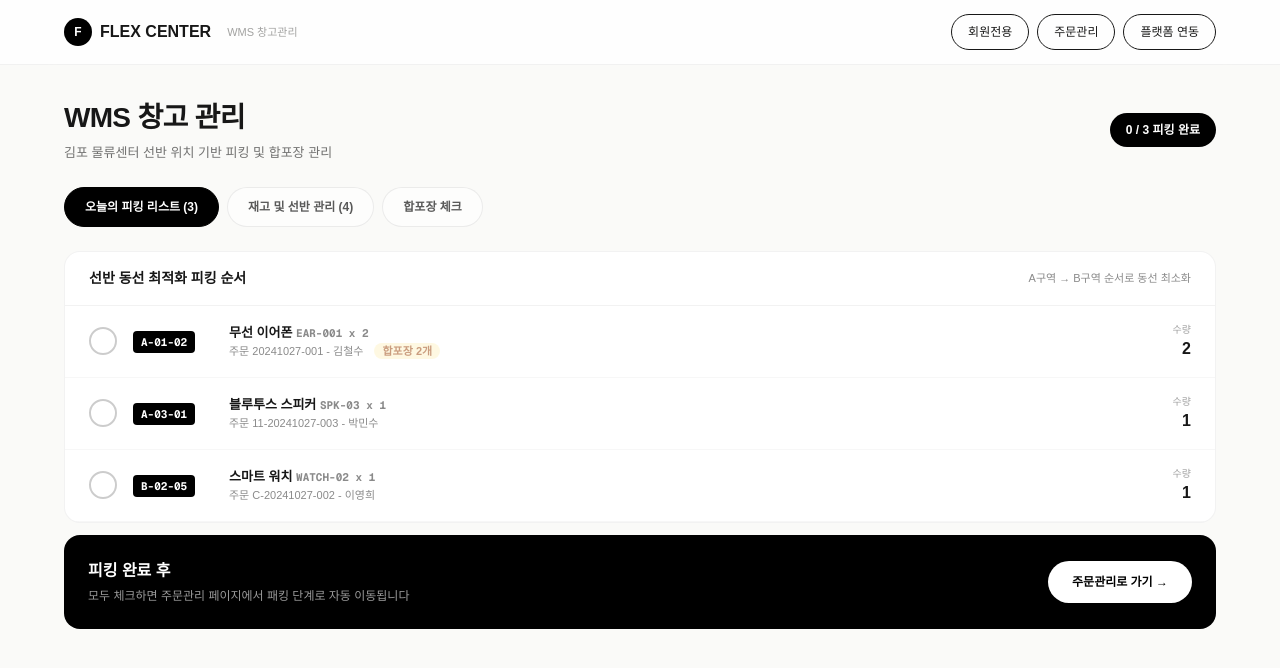
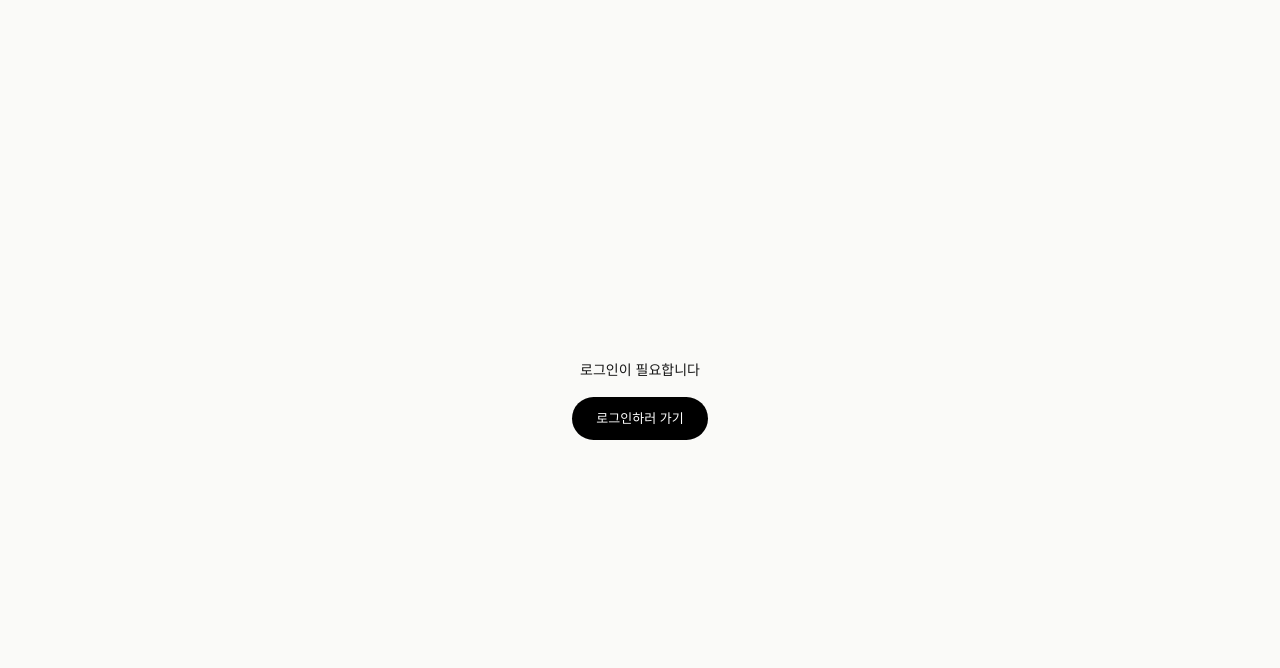
Before and after one commit to hanman19/flex-center, a Next.js app: page /wms in a window 1280 px wide. Shown: the top 668 px of the page. Built offline with nearby package versions, Linux system fonts and the light colour scheme.

Commit message:
seller WMS - FLEX LITE my warehouse view

```diff
--- a/src/app/wms/page.tsx
+++ b/src/app/wms/page.tsx
@@ -8,130 +8,148 @@ const supabase = createClient(
   "sb_publishable_bhaLFQf6wmB6wMx1NNkSAg_Ypyy48rF"
 );
 
-const mockInventory = [
-  { sku: "EAR-001", name: "무선 이어폰", qty: 150, location: "A-01-02", inbound_date: "2024-10-20", status: "normal" },
-  { sku: "WATCH-02", name: "스마트 워치", qty: 45, location: "B-02-05", inbound_date: "2024-10-22", status: "low" },
-  { sku: "SPK-03", name: "블루투스 스피커", qty: 80, location: "A-03-01", inbound_date: "2024-10-25", status: "normal" },
-  { sku: "CASE-04", name: "에어팟 케이스", qty: 320, location: "A-01-03", inbound_date: "2024-10-26", status: "normal" },
-];
+export default function WMSPage() {
+  const [session, setSession] = useState<any>(null);
+  const [profile, setProfile] = useState<any>(null);
+  const [inventory, setInventory] = useState<any[]>([]);
+  const [inbounds, setInbounds] = useState<any[]>([]);
+  const [outbounds, setOutbounds] = useState<any[]>([]);
+  const [tab, setTab] = useState<"stock" | "inbound" | "outbound">("stock");
+  const [loading, setLoading] = useState(true);
 
-const mockPickingList = [
-  { order_id: "20241027-001", sku: "EAR-001", location: "A-01-02", qty: 2, product: "무선 이어폰", recipient: "김철수", bundled: true, bundle_count: 2 },
-  { order_id: "C-20241027-002", sku: "WATCH-02", location: "B-02-05", qty: 1, product: "스마트 워치", recipient: "이영희", bundled: false, bundle_count: 1 },
-  { order_id: "11-20241027-003", sku: "SPK-03", location: "A-03-01", qty: 1, product: "블루투스 스피커", recipient: "박민수", bundled: false, bundle_count: 1 },
-];
+  useEffect(() => {
+    const load = async () => {
+      const { data: { session: s } } = await supabase.auth.getSession();
+      setSession(s);
+      if (!s) { setLoading(false); return; }
 
-export default function WMSPage() {
-  const [inventory, setInventory] = useState(mockInventory);
-  const [picking, setPicking] = useState(mockPickingList);
-  const [tab, setTab] = useState<"picking" | "inventory" | "bundle">("picking");
-  const [completed, setCompleted] = useState<string[]>([]);
+      const { data: prof } = await supabase.from("seller_profiles").select("*").eq("user_id", s.user.id).maybeSingle();
+      setProfile(prof);
 
-  const togglePick = (orderId: string) => {
-    if (completed.includes(orderId)) setCompleted(completed.filter(c => c !== orderId));
-    else setCompleted([...completed, orderId]);
-  };
+      // 실제 inventory 테이블이 있으면 가져오고, 없으면 샘플 보여주기
+      try {
+        const { data: inv } = await supabase.from("seller_inventory").select("*").eq("seller_id", s.user.id);
+        if (inv && inv.length > 0) setInventory(inv);
+        else {
+          // 샘플 데이터 - 셀러용이니까 내 재고만
+          setInventory([
+            { id: "1", sku: "EAR-001", product_name: "무선 이어폰", qty: 150, location: "A-01-02", box_count: 3, inbound_date: "2024-10-20", status: "보관중" },
+            { id: "2", sku: "WATCH-02", product_name: "스마트 워치", qty: 45, location: "B-02-05", box_count: 1, inbound_date: "2024-10-22", status: "보관중" },
+            { id: "3", sku: "CASE-04", product_name: "에어팟 케이스", qty: 320, location: "A-01-03", box_count: 2, inbound_date: "2024-10-26", status: "보관중" },
+          ]);
+        }
+        const { data: ord } = await supabase.from("orders").select("*").eq("seller_id", s.user.id).order("created_at", { ascending: false }).limit(20);
+        if (ord) {
+          setOutbounds(ord);
+        } else {
+          setOutbounds([
+            { id: "1", platform_order_id: "20241027-001", product_name: "무선 이어폰", qty: 2, status: "출고완료", invoice: "CJ1234567890", created_at: new Date().toISOString() },
+            { id: "2", platform_order_id: "C-20241027-002", product_name: "스마트 워치", qty: 1, status: "피킹중", invoice: "", created_at: new Date().toISOString() },
+          ]);
+        }
+      } catch(e) {}
+      setLoading(false);
+    };
+    load();
+  }, []);
 
-  const totalPicking = picking.length;
-  const donePicking = completed.length;
+  if (loading) return <div className="min-h-screen flex items-center justify-center text-[13px]">내 창고 불러오는 중...</div>;
+
+  if (!session) {
+    return (
+      <div className="min-h-screen flex flex-col items-center justify-center bg-[#fafaf8]">
+        <p className="text-[14px]">로그인이 필요합니다</p>
+        <Link href="/login" className="mt-4 bg-black text-white px-6 py-3 rounded-full text-[13px]">로그인하러 가기</Link>
+      </div>
+    )
+  }
+
+  const totalQty = inventory.reduce((sum, i) => sum + (i.qty || 0), 0);
+  const totalBox = inventory.reduce((sum, i) => sum + (i.box_count || 0), 0);
 
   return (
     <div className="min-h-screen bg-[#fafaf8]">
       <header className="border-b border-black/5 bg-white/80 backdrop-blur-xl sticky top-0 z-20">
         <div className="max-w-[1200px] mx-auto px-6 h-[64px] flex items-center justify-between">
-          <Link href="/" className="flex items-center gap-2"><div className="w-7 h-7 bg-black text-white rounded-full flex items-center justify-center font-black text-[12px]">F</div><span className="font-bold">FLEX CENTER</span><span className="text-[11px] opacity-40 ml-2">WMS 창고관리</span></Link>
-          <div className="flex gap-2"><Link href="/dashboard" className="text-[12px] px-4 py-2 rounded-full border">회원전용</Link><Link href="/orders" className="text-[12px] px-4 py-2 rounded-full border">주문관리</Link><Link href="/platforms" className="text-[12px] px-4 py-2 rounded-full border">플랫폼 연동</Link></div>
+          <Link href="/" className="flex items-center gap-2"><div className="w-7 h-7 bg-black text-white rounded-full flex items-center justify-center font-black text-[12px]">F</div><span className="font-bold">FLEX CENTER</span><span className="text-[11px] opacity-40 ml-2">내 창고 - FLEX LITE</span></Link>
+          <div className="flex gap-2"><Link href="/dashboard" className="text-[12px] px-4 py-2 rounded-full border">회원전용</Link><Link href="/orders" className="text-[12px] px-4 py-2 rounded-full border">주문관리</Link></div>
         </div>
       </header>
 
       <main className="max-w-[1200px] mx-auto px-6 py-8">
-        <div className="flex items-center justify-between">
-          <div><h1 className="text-[28px] font-bold tracking-tight">WMS 창고 관리</h1><p className="text-[13px] opacity-60 mt-1">김포 물류센터 선반 위치 기반 피킹 및 합포장 관리</p></div>
-          <div className="bg-black text-white rounded-full px-4 py-2 text-[12px] font-bold">{donePicking} / {totalPicking} 피킹 완료</div>
+        <div className="flex items-start justify-between">
+          <div>
+            <h1 className="text-[28px] font-bold tracking-tight">내 창고 현황</h1>
+            <p className="text-[13px] opacity-60 mt-1">{profile?.company_name || "내 브랜드"} - 김포 FLEX CENTER에 보관중인 내 재고예요</p>
+          </div>
+          <div className="bg-white border border-black/5 rounded-[12px] px-5 py-3 text-right">
+            <p className="text-[10px] opacity-40">총 보관</p><p className="font-bold text-[16px]">{totalQty}개 / {totalBox}박스</p><p className="text-[10px] opacity-40 mt-1">월 보관료 포함 (LITE 플랜)</p>
+          </div>
+        </div>
+
+        <div className="mt-8 grid md:grid-cols-3 gap-3">
+          <div className="bg-white border border-black/5 rounded-[16px] p-5"><p className="text-[11px] opacity-40">내 총 재고</p><p className="text-[22px] font-bold mt-1">{totalQty}개</p><p className="text-[11px] opacity-50 mt-2">3개 SKU / {totalBox}박스</p></div>
+          <div className="bg-white border border-black/5 rounded-[16px] p-5"><p className="text-[11px] opacity-40">이번달 출고</p><p className="text-[22px] font-bold mt-1">{outbounds.length}건</p><p className="text-[11px] opacity-50 mt-2">자동 풀필먼트로 출고됨</p></div>
+          <div className="bg-black text-white rounded-[16px] p-5"><p className="text-[11px] opacity-50">내 창고 위치</p><p className="text-[14px] font-bold mt-1">{inventory.map(i=>i.location).join(", ") || "A-01-02"}</p><p className="text-[11px] opacity-60 mt-2">김포 센터 1층 A, B 구역</p></div>
         </div>
 
         <div className="mt-6 flex gap-2">
-          {(["picking", "inventory", "bundle"] as const).map(t => (
-            <button key={t} onClick={()=>setTab(t)} className={`px-5 py-2.5 rounded-full text-[12px] font-bold border ${tab===t ? "bg-black text-white border-black" : "bg-white border-black/10 opacity-70"}`}>
-              {t==="picking" ? `오늘의 피킹 리스트 (${totalPicking})` : t==="inventory" ? `재고 및 선반 관리 (${inventory.length})` : `합포장 체크`}
-            </button>
-          ))}
+          <button onClick={()=>setTab("stock")} className={`px-5 py-2.5 rounded-full text-[12px] font-bold border ${tab==="stock" ? "bg-black text-white border-black" : "bg-white border-black/10"}`}>내 재고 ({inventory.length})</button>
+          <button onClick={()=>setTab("inbound")} className={`px-5 py-2.5 rounded-full text-[12px] font-bold border ${tab==="inbound" ? "bg-black text-white border-black" : "bg-white border-black/10"}`}>입고 내역</button>
+          <button onClick={()=>setTab("outbound")} className={`px-5 py-2.5 rounded-full text-[12px] font-bold border ${tab==="outbound" ? "bg-black text-white border-black" : "bg-white border-black/10"}`}>출고 내역 ({outbounds.length})</button>
         </div>
 
-        {tab==="picking" && (
-          <div className="mt-6 space-y-3">
-            <div className="bg-white border border-black/5 rounded-[16px] overflow-hidden">
-              <div className="px-6 py-4 border-b border-black/5 flex items-center justify-between">
-                <h3 className="font-bold text-[14px]">선반 동선 최적화 피킹 순서</h3>
-                <span className="text-[11px] opacity-50">A구역 → B구역 순서로 동선 최소화</span>
-              </div>
-              {picking.sort((a,b)=>a.location.localeCompare(b.location)).map(p => {
-                const isDone = completed.includes(p.order_id);
-                return (
-                  <div key={p.order_id} className={`flex items-center gap-4 px-6 py-4 border-b border-black/[0.03] ${isDone ? "bg-green-50 opacity-60" : "hover:bg-[#fafaf8]"}`}>
-                    <button onClick={()=>togglePick(p.order_id)} className={`w-7 h-7 rounded-full border-2 flex items-center justify-center text-[12px] font-bold ${isDone ? "bg-green-500 border-green-500 text-white" : "border-black/20"}`}>{isDone ? "✓" : ""}</button>
-                    <div className="w-[80px]"><span className="text-[11px] font-mono font-bold bg-black text-white px-2 py-1 rounded">{p.location}</span></div>
-                    <div className="flex-1"><p className="font-bold text-[13px]">{p.product} <span className="font-mono text-[11px] opacity-50">{p.sku} x {p.qty}</span></p><p className="text-[11px] opacity-50">주문 {p.order_id} - {p.recipient} {p.bundled && <span className="ml-2 bg-amber-100 text-amber-800 px-2 py-0.5 rounded-full font-bold">합포장 {p.bundle_count}개</span>}</p></div>
-                    <div className="text-right"><p className="text-[10px] opacity-40">수량</p><p className="font-bold">{p.qty}</p></div>
-                  </div>
-                )
-              })}
-            </div>
-
-            <div className="bg-black text-white rounded-[16px] p-6 flex items-center justify-between">
-              <div><p className="font-bold">피킹 완료 후</p><p className="text-[12px] opacity-60 mt-1">모두 체크하면 주문관리 페이지에서 패킹 단계로 자동 이동됩니다</p></div>
-              <Link href="/orders" className="bg-white text-black px-6 py-3 rounded-full text-[12px] font-bold">주문관리로 가기 →</Link>
+        {tab==="stock" && (
+          <div className="mt-6 bg-white border border-black/5 rounded-[16px] overflow-hidden">
+            <div className="px-6 py-4 border-b border-black/5 flex items-center justify-between"><h3 className="font-bold text-[14px]">내가 맡긴 재고 - 선반별</h3><span className="text-[11px] opacity-50">FLEX LITE는 선반 단위로 내 박스만 관리돼요</span></div>
+            <table className="w-full text-[12px]">
+              <thead className="bg-[#fafaf8] text-[10px] opacity-60 border-b border-black/5"><tr><th className="text-left py-3 px-6">내 상품 / SKU</th><th className="text-center">내 박스 위치</th><th className="text-center">박스 수</th><th className="text-center">남은 수량</th><th className="text-center">상태</th></tr></thead>
+              <tbody>
+                {inventory.map(i => (
+                  <tr key={i.id} className="border-b border-black/[0.03] hover:bg-[#fafaf8]">
+                    <td className="py-4 px-6"><p className="font-bold">{i.product_name}</p><p className="font-mono text-[10px] opacity-50">{i.sku} - 입고 {i.inbound_date}</p></td>
+                    <td className="text-center"><span className="font-mono bg-black text-white px-3 py-1 rounded-full text-[11px] font-bold">{i.location}</span><p className="text-[9px] opacity-40 mt-1">김포 센터</p></td>
+                    <td className="text-center font-bold">{i.box_count}박스</td>
+                    <td className="text-center"><span className="font-bold">{i.qty}개</span></td>
+                    <td className="text-center"><span className="bg-green-100 text-green-700 text-[10px] px-2 py-1 rounded-full font-bold">{i.status}</span></td>
+                  </tr>
+                ))}
+              </tbody>
+            </table>
+            <div className="px-6 py-4 bg-[#fafaf8] text-[11px] opacity-60">
+              <p>💡 <b>FLEX LITE 안내:</b> 내 재고는 김포 센터 A, B 구역 선반에 안전하게 보관돼요. 주문이 들어오면 우리 작업자가 내 선반에서 꺼내서 자동으로 포장, 송장 붙여서 출고해요. 나는 WMS에서 재고만 확인하면 돼요!</p>
             </div>
           </div>
         )}
 
-        {tab==="inventory" && (
+        {tab==="inbound" && (
+          <div className="mt-6 bg-white border border-black/5 rounded-[16px] p-12 text-center">
+            <p className="text-[14px] font-bold">입고 신청하기</p><p className="text-[12px] opacity-50 mt-2">택배로 김포 센터로 보내면 우리가 입고해서 내 선반에 넣어드려요</p>
+            <div className="mt-6 bg-[#fafaf8] rounded-[12px] p-4 text-left max-w-[500px] mx-auto">
+              <p className="text-[11px] font-bold">입고 주소</p><p className="text-[12px] mt-1">경기도 김포시 양촌읍 황금로 123 FLEX CENTER 물류센터 (내 브랜드명 / 내 전화번호 꼭 적어서 보내기!)</p><p className="text-[10px] opacity-40 mt-2">* 입고되면 카톡으로 알려드려요</p>
+            </div>
+            <button className="mt-6 bg-black text-white px-6 py-3 rounded-full text-[12px] font-bold">입고 신청서 작성 (준비중)</button>
+          </div>
+        )}
+
+        {tab==="outbound" && (
           <div className="mt-6 bg-white border border-black/5 rounded-[16px] overflow-hidden">
-            <div className="px-6 py-4 border-b border-black/5"><h3 className="font-bold text-[14px]">선반별 재고 현황</h3></div>
+            <div className="px-6 py-4 border-b border-black/5"><h3 className="font-bold text-[14px]">내 주문 출고 내역</h3><p className="text-[11px] opacity-50 mt-1">네이버, 쿠팡에서 주문 들어오면 자동으로 우리 센터에서 출고돼요</p></div>
             <table className="w-full text-[12px]">
-              <thead className="bg-[#fafaf8] text-[10px] opacity-60 border-b border-black/5"><tr><th className="text-left py-3 px-6">SKU / 상품명</th><th className="text-center">선반 위치</th><th className="text-center">재고 수량</th><th className="text-center">입고일</th><th className="text-center">상태</th></tr></thead>
+              <thead className="bg-[#fafaf8] text-[10px] opacity-60 border-b border-black/5"><tr><th className="text-left py-3 px-6">주문번호 / 상품</th><th className="text-center">수량</th><th className="text-center">상태</th><th className="text-center">송장번호</th></tr></thead>
               <tbody>
-                {inventory.map(i => (
-                  <tr key={i.sku} className="border-b border-black/5 hover:bg-[#fafaf8]">
-                    <td className="py-4 px-6"><p className="font-bold">{i.name}</p><p className="font-mono text-[10px] opacity-50">{i.sku}</p></td>
-                    <td className="text-center"><span className="font-mono bg-black text-white px-2 py-1 rounded text-[11px]">{i.location}</span></td>
-                    <td className="text-center font-bold">{i.qty}</td>
-                    <td className="text-center text-[11px] opacity-60">{i.inbound_date}</td>
-                    <td className="text-center"><span className={`text-[10px] px-2 py-1 rounded-full font-bold ${i.status==="low" ? "bg-red-100 text-red-700" : "bg-green-100 text-green-700"}`}>{i.status==="low" ? "재고 부족" : "정상"}</span></td>
+                {outbounds.map(o => (
+                  <tr key={o.id} className="border-b border-black/[0.03]">
+                    <td className="py-4 px-6"><p className="font-mono text-[11px]">{o.platform_order_id}</p><p className="font-bold text-[12px] mt-1">{o.product_name}</p><p className="text-[10px] opacity-40">{new Date(o.created_at).toLocaleString("ko-KR")}</p></td>
+                    <td className="text-center">{o.qty || o.quantity}</td>
+                    <td className="text-center"><span className={`text-[10px] px-2 py-1 rounded-full font-bold ${o.status==="출고완료" || o.order_status==="shipped" ? "bg-green-100 text-green-700" : "bg-blue-100 text-blue-700"}`}>{o.status || o.order_status}</span></td>
+                    <td className="text-center font-mono text-[11px]">{o.invoice || o.invoice_no || "-"}</td>
                   </tr>
                 ))}
               </tbody>
             </table>
           </div>
         )}
-
-        {tab==="bundle" && (
-          <div className="mt-6 grid md:grid-cols-2 gap-4">
-            <div className="bg-white border border-black/5 rounded-[16px] p-6">
-              <h3 className="font-bold text-[14px]">합포장 정책 (FLEX CENTER만의 장점)</h3>
-              <div className="mt-4 space-y-3 text-[12px] leading-relaxed">
-                <div className="flex gap-3"><span className="bg-black text-white w-6 h-6 rounded-full flex items-center justify-center text-[11px] font-bold shrink-0">1</span><p><b>합포장 3개 무료</b> - 같은 수령인 주문이 3개까지면 박스 하나로 합쳐서 출고 (포장비 절약!)</p></div>
-                <div className="flex gap-3"><span className="bg-black text-white w-6 h-6 rounded-full flex items-center justify-center text-[11px] font-bold shrink-0">2</span><p>4개째부터는 <b>추가 포장비 500원</b> (경쟁사는 1개부터 유료!)</p></div>
-                <div className="flex gap-3"><span className="bg-black text-white w-6 h-6 rounded-full flex items-center justify-center text-[11px] font-bold shrink-0">3</span><p>자동 감지 - 같은 전화번호/주소로 들어온 주문은 WMS가 자동으로 합포장 제안</p></div>
-              </div>
-              <div className="mt-6 bg-amber-50 border border-amber-200 rounded-[12px] p-4">
-                <p className="text-[11px] font-bold text-amber-800">오늘의 합포장 대상</p>
-                <p className="text-[12px] mt-2">김철수 님 - 무선 이어폰 2개가 같은 주소로 주문됨 → <b>1개 박스로 합포장 가능! (무료)</b></p>
-                <button className="mt-3 text-[11px] px-3 py-1.5 rounded-full bg-black text-white">합포장 승인하기</button>
-              </div>
-            </div>
-            <div className="bg-black text-white rounded-[16px] p-6">
-              <h3 className="font-bold text-[14px]">김포 센터 선반 맵</h3>
-              <div className="mt-6 grid grid-cols-4 gap-2">
-                {["A-01-01","A-01-02","A-01-03","A-01-04","A-02-01","A-02-02","A-03-01","A-03-02","B-01-01","B-02-05","B-02-06","B-03-01"].map(loc => {
-                  const hasStock = inventory.some(i=>i.location===loc);
-                  return <div key={loc} className={`h-[50px] rounded-[8px] border flex flex-col items-center justify-center text-[9px] font-mono ${hasStock ? "bg-white text-black border-white" : "bg-white/10 border-white/20 text-white/40"}`}><span className="font-bold">{loc}</span><span className="text-[8px]">{hasStock ? inventory.find(i=>i.location===loc)?.qty + "개" : "비어있음"}</span></div>
-                })}
-              </div>
-              <p className="text-[10px] opacity-50 mt-4">* 흰색은 재고 있음, 어두운 색은 빈 선반</p>
-            </div>
-          </div>
-        )}
       </main>
     </div>
   );
```
